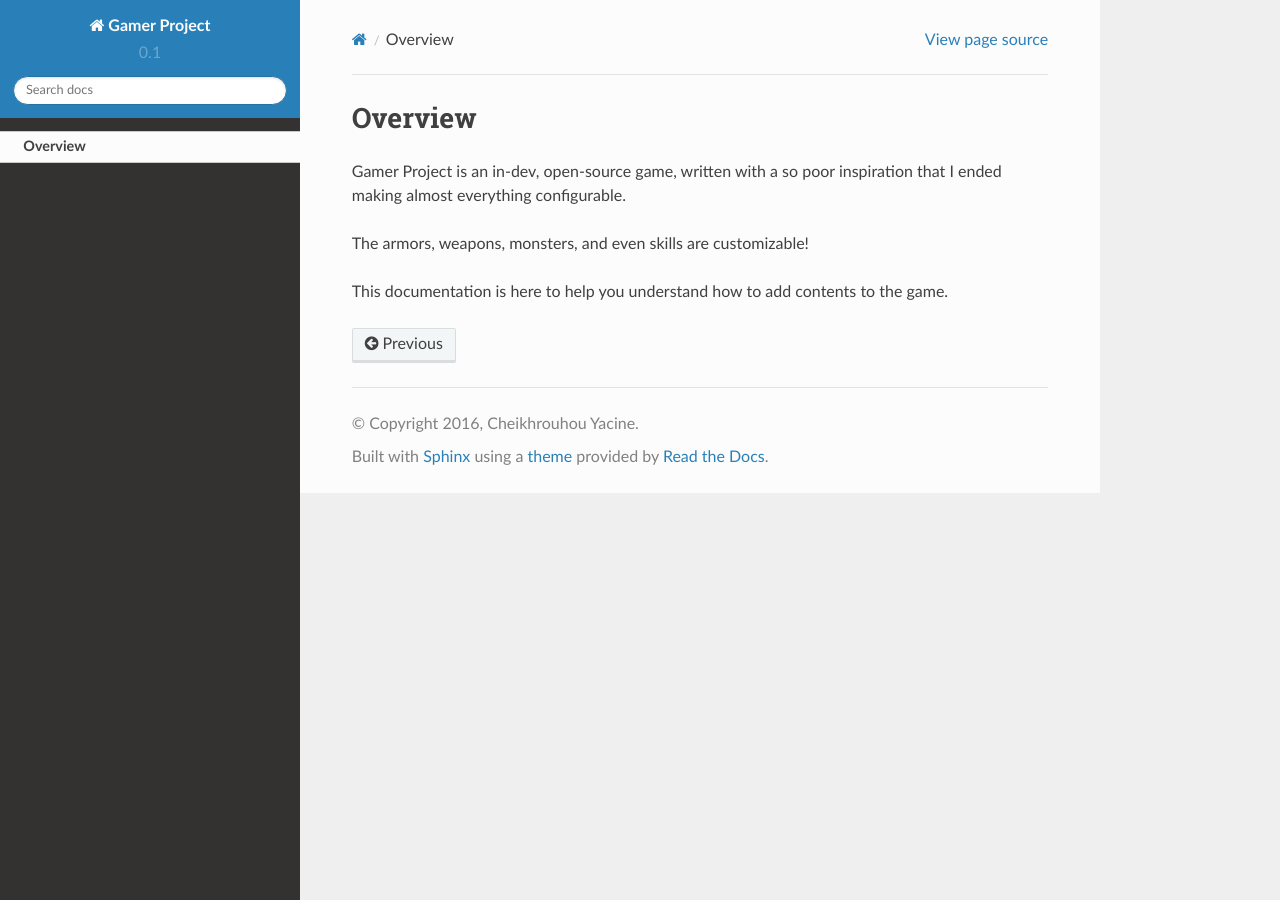
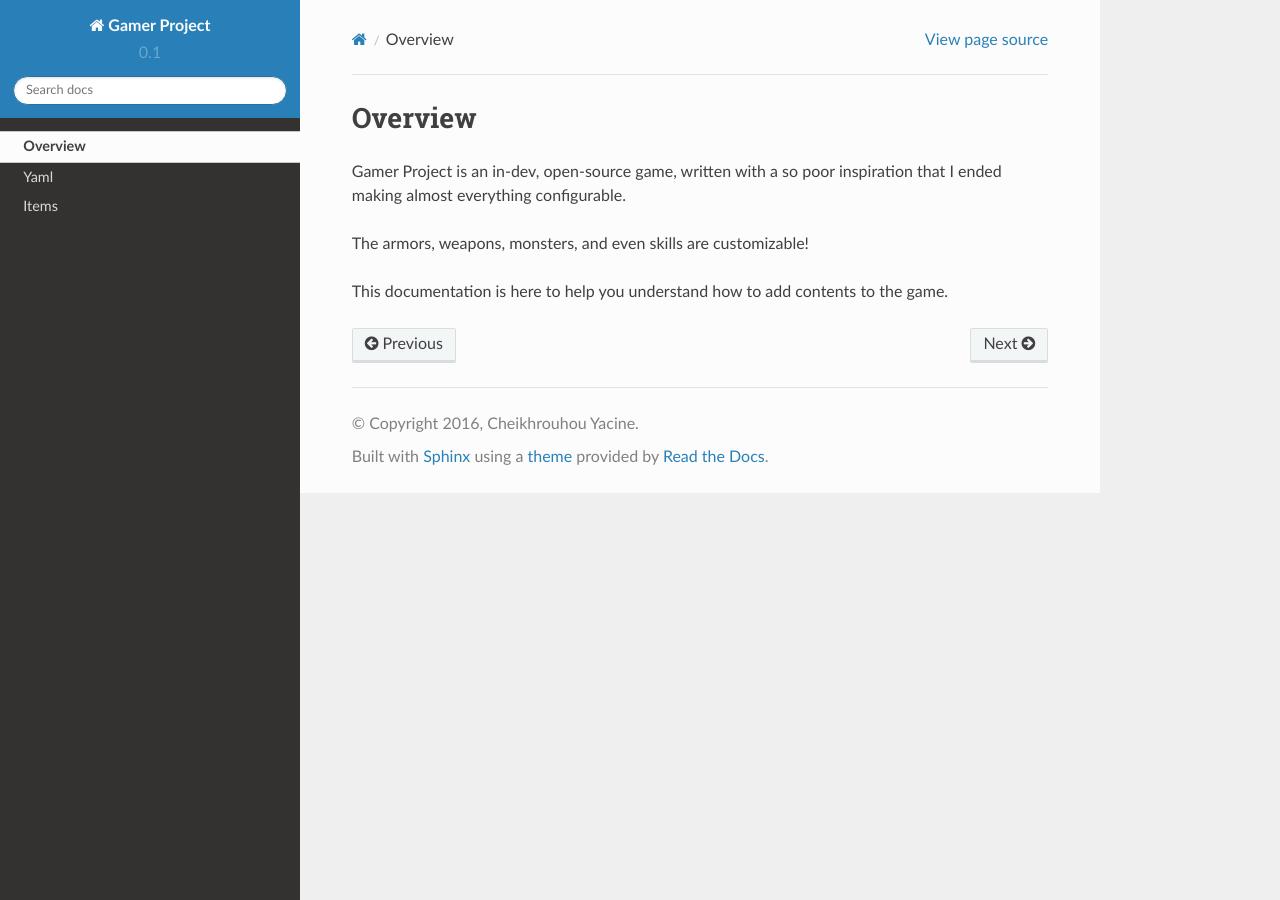
Before and after one commit to psychofield256/GamerProject, a Sphinx documentation site: the page built from docs/overview.rst, in a window 1280 px wide. Built offline with Sphinx 7.4.7 and the Read the Docs theme 2.0.0, drawn with Linux system fonts in a browser that asks for light colours; pages that are not in the unit, such as notebooks, are missing from menus.

Commit message:
started documenting

```diff
--- a/docs/index.rst
+++ b/docs/index.rst
@@ -12,6 +12,11 @@ Contents:
    :maxdepth: 2
 
    overview
+   yaml
+   maps
+   items
+   skills
+   monsters
 
 
 
--- /dev/null
+++ b/docs/items.rst
@@ -0,0 +1,4 @@
+Items
+=====
+
+The items are
```
Also changed, not shown: docs/yaml.rst (added, +7 -0 lines), 8 other files.
